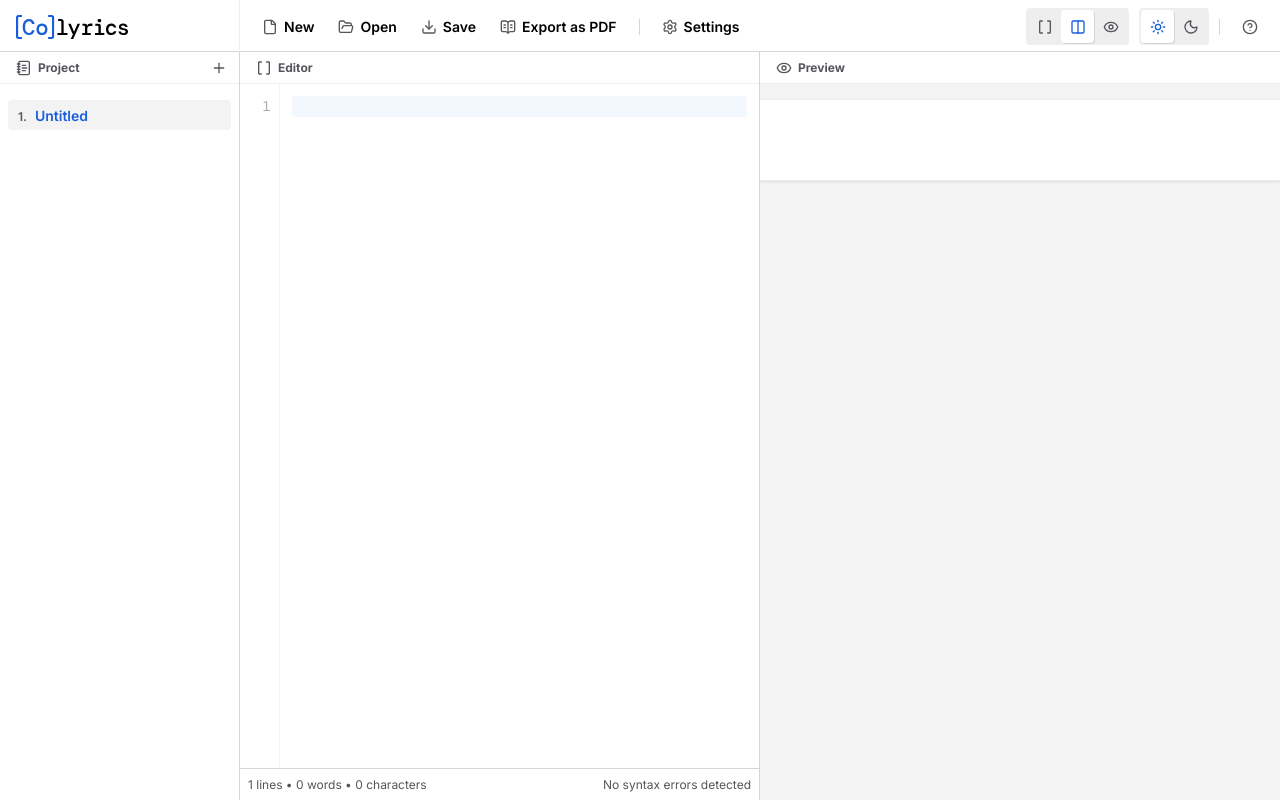
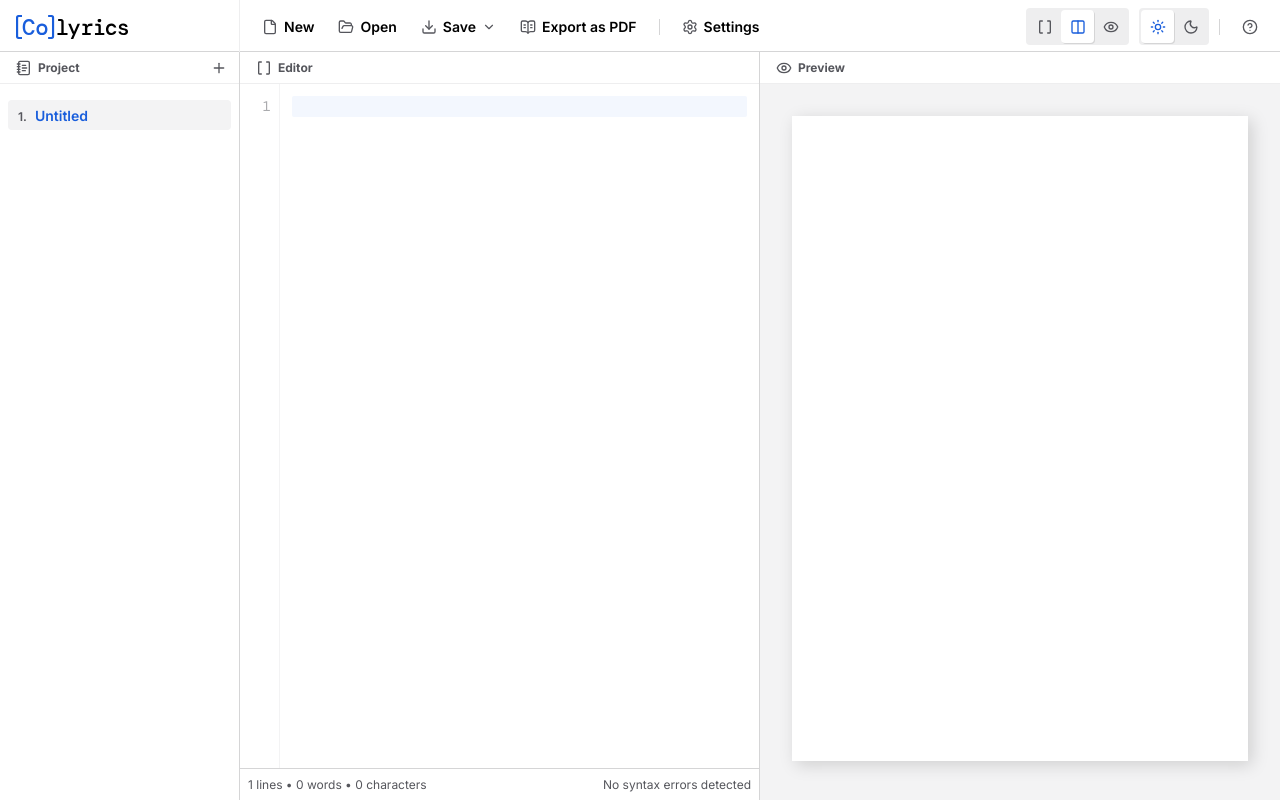
Before and after one commit to filgduarte/colyrics, a React (Vite) app: page / in a window 1280 px wide. Built offline with nearby package versions, Linux system fonts and the light colour scheme.

Commit message:
add: Save feature. fix: Preview

```diff
--- a/src/components/feature/MenuFile/index.jsx
+++ b/src/components/feature/MenuFile/index.jsx
@@ -1,20 +1,47 @@
 import { BookOpenText, Download, File, FolderOpen, Settings } from 'lucide-react';
-import { useContext } from 'react';
+import { useContext, useCallback } from 'react';
 import { ProjectContext } from '../../../context';
 import useFileImport from '../../../hooks/useFileImport';
+import { saveProject, saveSong } from '../../../lib/save';
+import SplitButton from '../../ui/SplitButton';
 import Button from '../../ui/Button';
 import Separator from '../../ui/Separator';
 import './style.css';
 
 export default function MenuFile() {
-    const { project, setProject } = useContext(ProjectContext);
+    const { project, setProject, currentSongIndex } = useContext(ProjectContext);
     const { openFilePicker } = useFileImport(project, setProject);
+
+    const handleSaveProject = useCallback(() => {
+        saveProject(project);
+    }, [project]);
+
+    const handleSaveSong = useCallback(() => {
+        const currentSong = project.songs[currentSongIndex];
+        if (currentSong) {
+            saveSong(currentSong);
+        }
+    }, [project, currentSongIndex]);
 
     return (
         <div id="menu-file" className="app-menu">
             <Button title="New" icon={File} onClick={() => alert('New file')} />
             <Button title="Open" icon={FolderOpen} onClick={openFilePicker} />
-            <Button title="Save" icon={Download} onClick={() => alert('Save file')} />
+            <SplitButton
+                title="Save"
+                icon={Download}
+                onClick={handleSaveProject}
+                options={[
+                    {
+                        label: 'Save project',
+                        onClick: handleSaveProject,
+                    },
+                    {
+                        label: 'Save song',
+                        onClick: handleSaveSong,
+                    },
+                ]}
+            />
             <Button
                 title="Export as PDF"
                 icon={BookOpenText}
--- a/src/components/feature/Preview/index.jsx
+++ b/src/components/feature/Preview/index.jsx
@@ -6,8 +6,6 @@ import { parseChordMD } from '../../../lib/parser';
 import { renderHTML } from '../../../lib/renderer';
 import Panel from '../../ui/Panel';
 import './style.css';
-
-const PREVIEW_BASE_WIDTH = 600;
 
 export default function Preview() {
     const { project, currentSongIndex } = useContext(ProjectContext);
@@ -39,8 +37,14 @@ export default function Preview() {
         };
     }, []);
 
-    // Margin from global config
-    const { margin } = config.preview;
+    // Width, Height and Margin from global config
+    const { width, height, margin } = config.preview;
+    // Converte mm para px (1mm ≈ 3.7795275591px)
+    const MM_TO_PX = 3.7795275591;
+    const pageWidthMM = parseInt(width);
+    const pageHeightMM = parseInt(height);
+    const pageWidthPx = pageWidthMM * MM_TO_PX;
+    const aspectRatio = pageWidthMM / pageHeightMM;
 
     // Listen to container width changes to recalculate scale
     useEffect(() => {
@@ -49,7 +53,7 @@ export default function Preview() {
             if (!el) return;
 
             const availableWidth = el.clientWidth;
-            const newScale = Math.min(availableWidth / PREVIEW_BASE_WIDTH, 1.5);
+            const newScale = availableWidth / pageWidthPx;
             setScale(newScale);
         };
 
@@ -61,7 +65,7 @@ export default function Preview() {
         }
 
         return () => observer.disconnect();
-    }, []);
+    }, [pageWidthPx]);
 
     // Recalculate scale when content changes (may change container layout)
     useEffect(() => {
@@ -69,19 +73,24 @@ export default function Preview() {
         if (!el) return;
 
         const availableWidth = el.clientWidth;
-        const newScale = Math.min(availableWidth / PREVIEW_BASE_WIDTH, 1.5);
+        const newScale = availableWidth / pageWidthPx;
         setScale(newScale);
-    }, [content]);
+    }, [pageWidthPx]);
 
     return (
         <Panel title="Preview" icon={Eye}>
-            <div className="preview-container" ref={containerRef}>
+            <div
+                className="preview-container"
+                style={{ aspectRatio }}
+                ref={containerRef}
+            >
                 <div
                     className="preview-page"
                     style={{
+                        width: width,
+                        height: height,
+                        padding: margin,
                         transform: `scale(${scale})`,
-                        padding: margin,
-                        width: `${PREVIEW_BASE_WIDTH}px`,
                     }}
                 >
                     <div
--- a/src/components/feature/Preview/style.css
+++ b/src/components/feature/Preview/style.css
@@ -1,18 +1,21 @@
+
+#preview .panel-content {
+  padding: 2rem;
+  background-color: var(--color-secondary-7);
+}
+
 .preview-container {
     display: flex;
     align-items: flex-start;
     justify-content: center;
-    height: 100%;
-    overflow: auto;
-    padding: 1rem;
-    background-color: var(--color-secondary-7);
+    width: 100%;
+    background: #ffffff;
+    box-shadow: 0.25rem 0.25rem 1rem rgba(0, 0, 0, 0.15);
+    overflow: hidden;
 }
 
 .preview-page {
-    background: #ffffff;
-    box-shadow: 0 1px 4px rgba(0, 0, 0, 0.12);
     transform-origin: top center;
-    border-radius: 2px;
     flex-shrink: 0;
 }
 
--- a/src/components/ui/Panel/index.jsx
+++ b/src/components/ui/Panel/index.jsx
@@ -4,7 +4,7 @@ export default function Panel({icon: Icon, ...props}) {
     const id = props.title ? props.title.toLowerCase().replace(/\s+/g, '-') : undefined;
 
     return(
-        <section id={id} className={`app-panel ${props.className}`}>
+        <section id={id} className={`app-panel ${props.className ?? ''}`}>
             <header className="panel-header">
                 <h2>
                     {
--- a/src/components/ui/Panel/style.css
+++ b/src/components/ui/Panel/style.css
@@ -38,7 +38,7 @@
     flex: 1;
     min-height: 0;
     max-height: 100%;
-    overflow: scroll-y;
+    overflow: auto;
 }
 
 .panel-footer {
--- /dev/null
+++ b/src/components/ui/SplitButton/index.jsx
@@ -0,0 +1,107 @@
+import { useState, useRef, useCallback, useEffect } from 'react';
+import { ChevronDown } from 'lucide-react';
+import './style.css';
+
+export default function SplitButton({ icon: Icon, options = [], ...props }) {
+    const [isOpen, setIsOpen] = useState(false);
+    const containerRef = useRef(null);
+    const dropdownRef = useRef(null);
+
+    const toggleDropdown = useCallback((e) => {
+        e.stopPropagation();
+        setIsOpen((prev) => !prev);
+    }, []);
+
+    const closeDropdown = useCallback(() => {
+        setIsOpen(false);
+    }, []);
+
+    // Close dropdown on click outside
+    useEffect(() => {
+        if (!isOpen) return;
+
+        const handleClickOutside = (e) => {
+            if (containerRef.current && !containerRef.current.contains(e.target)) {
+                closeDropdown();
+            }
+        };
+
+        document.addEventListener('mousedown', handleClickOutside);
+        return () => document.removeEventListener('mousedown', handleClickOutside);
+    }, [isOpen, closeDropdown]);
+
+    // Close dropdown on Escape
+    useEffect(() => {
+        if (!isOpen) return;
+
+        const handleKeyDown = (e) => {
+            if (e.key === 'Escape') {
+                closeDropdown();
+            }
+        };
+
+        document.addEventListener('keydown', handleKeyDown);
+        return () => document.removeEventListener('keydown', handleKeyDown);
+    }, [isOpen, closeDropdown]);
+
+    const handleOptionClick = useCallback((optionOnClick) => {
+        closeDropdown();
+        optionOnClick?.();
+    }, [closeDropdown]);
+
+    const handleOptionKeyDown = useCallback((e, optionOnClick) => {
+        if (e.key === 'Enter' || e.key === ' ') {
+            e.preventDefault();
+            handleOptionClick(optionOnClick);
+        }
+    }, [handleOptionClick]);
+
+    return (
+        <div
+            ref={containerRef}
+            className={`split-button ${props.className ?? ''}`}
+        >
+            <button
+                title={props.title}
+                onClick={props.onClick}
+                className="split-button-main"
+            >
+                {Icon && <Icon size={props.iconSize ?? 16} />}
+                {props.iconOnly !== true && <span>{props.title}</span>}
+            </button>
+
+            <button
+                className="split-button-toggle"
+                onClick={toggleDropdown}
+                aria-label={`${props.title} options`}
+                aria-expanded={isOpen}
+                aria-haspopup="true"
+            >
+                <ChevronDown size={14} className={`split-button-chevron${isOpen ? ' open' : ''}`} />
+            </button>
+
+            {isOpen && (
+                <div
+                    ref={dropdownRef}
+                    className="split-button-dropdown"
+                    role="menu"
+                    aria-label={`${props.title} options`}
+                >
+                    {options.map((option, index) => (
+                        <button
+                            key={index}
+                            className="split-button-option"
+                            onClick={() => handleOptionClick(option.onClick)}
+                            onKeyDown={(e) => handleOptionKeyDown(e, option.onClick)}
+                            role="menuitem"
+                            tabIndex={0}
+                        >
+                            {option.icon && <option.icon size={16} />}
+                            <span>{option.label}</span>
+                        </button>
+                    ))}
+                </div>
+            )}
+        </div>
+    );
+}
--- /dev/null
+++ b/src/components/ui/SplitButton/style.css
@@ -0,0 +1,120 @@
+.split-button {
+    position: relative;
+    display: inline-flex;
+    align-items: center;
+    height: 100%;
+}
+
+.split-button-main {
+    display: flex;
+    align-items: center;
+    gap: 0.375rem;
+    padding: 0.625rem 0.75rem;
+    padding-right: 0.1875rem; /* Adjust for toggle button */
+    font-family: var(--font-primary);
+    font-size: var(--font-size);
+    font-weight: 600;
+    color: var(--color-foreground);
+    border-radius: var(--border-radius) 0 0 var(--border-radius);
+    background-color: transparent;
+    border: none;
+    cursor: pointer;
+    transition: background-color 0.2s ease-in-out;
+}
+
+.split-button-main svg {
+    color: var(--color-secondary);
+    transition: color 0.2s ease-in-out;
+}
+
+.split-button:hover .split-button-main {
+    background-color: var(--color-secondary-7);
+}
+
+.split-button:hover .split-button-main svg {
+    color: var(--color-primary);
+}
+
+.split-button-toggle {
+    display: flex;
+    align-items: center;
+    justify-content: center;
+    padding: 0.625rem 0.1875rem;
+    padding-right: 0.75rem; /* Adjust for main button */
+    height: 100%;
+    font-family: var(--font-primary);
+    font-size: var(--font-size);
+    color: var(--color-foreground);
+    border-radius: 0 var(--border-radius) var(--border-radius) 0;
+    background-color: transparent;
+    border: none;
+    cursor: pointer;
+    transition: background-color 0.2s ease-in-out;
+}
+
+.split-button-toggle svg {
+    color: var(--color-secondary);
+    transition: color 0.2s ease-in-out, transform 0.2s ease-in-out;
+}
+
+.split-button:hover .split-button-toggle {
+    background-color: var(--color-secondary-7);
+}
+
+.split-button-toggle:hover svg {
+    color: var(--color-primary);
+}
+
+.split-button-chevron.open {
+    transform: rotate(180deg);
+}
+
+.split-button-dropdown {
+    position: absolute;
+    top: 100%;
+    left: 0;
+    min-width: 100%;
+    margin-top: 0.25rem;
+    padding: 0.25rem 0;
+    background-color: var(--color-background);
+    border: 1px solid var(--color-border);
+    border-radius: var(--border-radius);
+    box-shadow: 0 4px 12px rgba(0, 0, 0, 0.1);
+    z-index: 100;
+    white-space: nowrap;
+}
+
+.split-button-option {
+    display: flex;
+    align-items: center;
+    gap: 0.5rem;
+    width: 100%;
+    padding: 0.5rem 0.75rem;
+    font-family: var(--font-primary);
+    font-size: var(--font-size);
+    font-weight: 500;
+    color: var(--color-foreground);
+    background-color: transparent;
+    border: none;
+    cursor: pointer;
+    transition: background-color 0.15s ease-in-out;
+    text-align: left;
+}
+
+.split-button-option svg {
+    color: var(--color-secondary);
+    flex-shrink: 0;
+}
+
+.split-button-option:hover {
+    background-color: var(--color-secondary-7);
+}
+
+.split-button-option:hover svg {
+    color: var(--color-primary);
+}
+
+.split-button-option:focus-visible {
+    outline: 2px solid var(--color-primary);
+    outline-offset: -2px;
+}
--- a/src/config.js
+++ b/src/config.js
@@ -6,7 +6,7 @@ export const config = {
     preview: {
         width: '210mm',
         height: '297mm',
-        margin: '9.5%', // ~2cm on a A4 portrait page
+        margin: '20mm',
         fontFamily: 'Arial',
         fontSize: 12,
         lineHeight: 1.5,
--- /dev/null
+++ b/src/lib/save/index.js
@@ -0,0 +1,39 @@
+/**
+ * Trigger a file download in the browser.
+ *
+ * @param {string} content - File content
+ * @param {string} filename - Suggested download filename
+ * @param {string} mimeType - MIME type (default: application/json)
+ */
+function downloadFile(content, filename, mimeType = 'application/json') {
+    const blob = new Blob([content], { type: mimeType });
+    const url = URL.createObjectURL(blob);
+    const anchor = document.createElement('a');
+    anchor.href = url;
+    anchor.download = filename;
+    document.body.appendChild(anchor);
+    anchor.click();
+    document.body.removeChild(anchor);
+    URL.revokeObjectURL(url);
+}
+
+/**
+ * Save the full project as a .colyrics JSON file.
+ *
+ * @param {{ title: string, settings: object, songs: Array<{title: string, content: string}> }} project
+ */
+export function saveProject(project) {
+    const data = JSON.stringify(project, null, 2);
+    const filename = `${project.title}.colyrics`;
+    downloadFile(data, filename, 'application/json');
+}
+
+/**
+ * Save a single song as a .chordmd file.
+ *
+ * @param {{ title: string, content: string }} song
+ */
+export function saveSong(song) {
+    const filename = `${song.title}.chordmd`;
+    downloadFile(song.content, filename, 'text/plain');
+}
```
Also changed, not shown: 1 other file (tests, documents, lock files or other folders).
